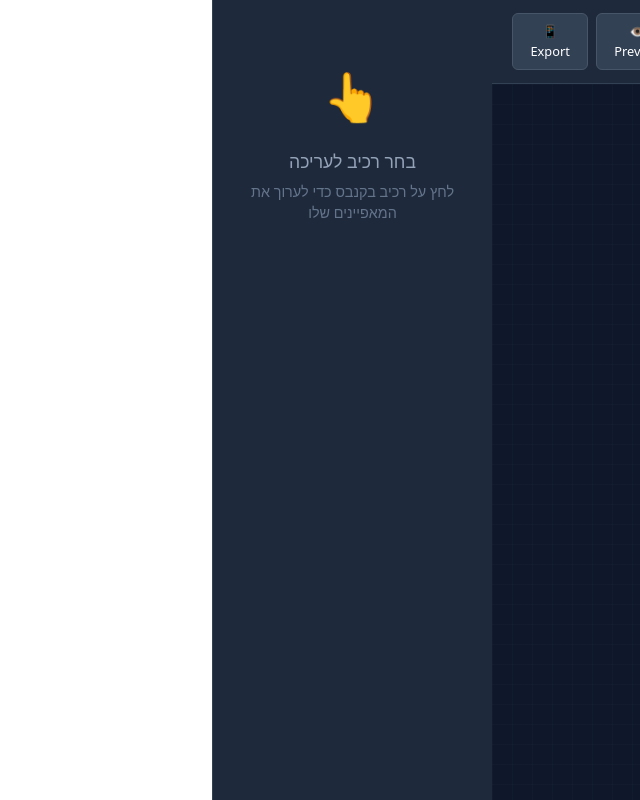
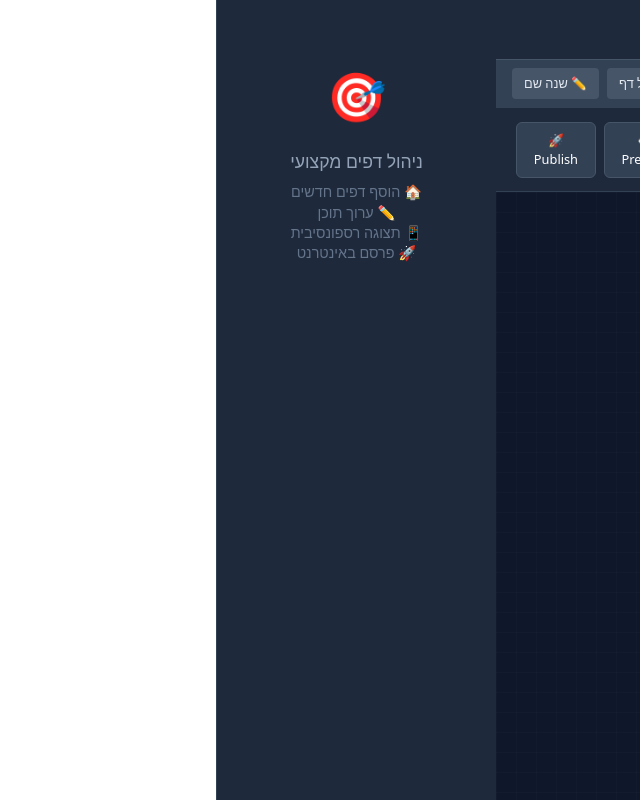
Before and after one commit to kfischi/webmaster-pro-frontend, a Next.js app: page /editor in a window 1280 px wide. Both pictures are taken after a click on the element "🧠 AI Assistant". Shown: the whole page, without its empty margins (640-1280 px from the left). Built offline with nearby package versions, Linux system fonts and the light colour scheme.

Commit message:
Update page.js

```diff
--- a/app/editor/page.js
+++ b/app/editor/page.js
@@ -2,7 +2,167 @@
 
 import React, { useState } from 'react';
 
-// BarbershopCanvas Component
+// PageManager Component
+const defaultTemplates = {
+  Home: ['Hero', 'Services', 'Testimonials'],
+  About: ['Hero', 'Story', 'Team'],
+  Services: ['Hero', 'ServicesGrid', 'Pricing'],
+  Contact: ['Hero', 'ContactForm', 'Map'],
+  Gallery: ['Hero', 'ImageGallery'],
+  Blog: ['Hero', 'BlogPosts'],
+};
+
+const pageIcons = {
+  Home: '🏠',
+  About: '👤',
+  Services: '💈',
+  Contact: '📞',
+  Gallery: '🖼️',
+  Blog: '📝',
+};
+
+function PageManager({ onPageChange, currentPageId }) {
+  const [pages, setPages] = useState([
+    createPage('Home'),
+  ]);
+  const [activePageId, setActivePageId] = useState(pages[0].id);
+
+  function createPage(type) {
+    return {
+      id: Date.now() + Math.random(),
+      name: type,
+      type,
+      content: defaultTemplates[type],
+      settings: { seoTitle: '', metaDescription: '' },
+      lastModified: new Date().toISOString(),
+    };
+  }
+
+  function addPage(type = 'Home') {
+    const newPage = createPage(type);
+    setPages([...pages, newPage]);
+    setActivePageId(newPage.id);
+    if (onPageChange) onPageChange(newPage);
+  }
+
+  function deletePage(id) {
+    if (pages.length <= 1) return; // לא למחוק את הדף האחרון
+    const updated = pages.filter((p) => p.id !== id);
+    setPages(updated);
+    if (activePageId === id && updated.length > 0) {
+      setActivePageId(updated[0].id);
+      if (onPageChange) onPageChange(updated[0]);
+    }
+  }
+
+  function duplicatePage(id) {
+    const original = pages.find((p) => p.id === id);
+    if (original) {
+      const copy = {
+        ...createPage(original.type),
+        name: original.name + ' Copy',
+        content: [...original.content],
+      };
+      setPages([...pages, copy]);
+      setActivePageId(copy.id);
+      if (onPageChange) onPageChange(copy);
+    }
+  }
+
+  function renamePage(id, newName) {
+    const updatedPages = pages.map((p) => (p.id === id ? { ...p, name: newName } : p));
+    setPages(updatedPages);
+    if (id === activePageId && onPageChange) {
+      const updatedPage = updatedPages.find((p) => p.id === id);
+      onPageChange(updatedPage);
+    }
+  }
+
+  function setActivePage(id) {
+    setActivePageId(id);
+    if (onPageChange) {
+      const page = pages.find((p) => p.id === id);
+      onPageChange(page);
+    }
+  }
+
+  const activePage = pages.find((p) => p.id === activePageId);
+
+  return (
+    <div style={pageStyles.container}>
+      {/* Page Tabs */}
+      <div style={pageStyles.tabs}>
+        {pages.map((page) => (
+          <div
+            key={page.id}
+            style={{
+              ...pageStyles.tab,
+              backgroundColor: page.id === activePageId ? '#3b82f6' : '#334155',
+              borderBottom: page.id === activePageId ? '3px solid #60a5fa' : 'none',
+            }}
+            onClick={() => setActivePage(page.id)}
+          >
+            <span style={pageStyles.tabIcon}>{pageIcons[page.type] || '📄'}</span>
+            <span style={pageStyles.tabName}>{page.name}</span>
+            {pages.length > 1 && (
+              <button
+                style={pageStyles.closeBtn}
+                onClick={(e) => {
+                  e.stopPropagation();
+                  deletePage(page.id);
+                }}
+              >
+                ✕
+              </button>
+            )}
+          </div>
+        ))}
+        <div style={pageStyles.addPageDropdown}>
+          <button style={pageStyles.addPageBtn}>➕ דף חדש</button>
+          <div style={pageStyles.dropdown}>
+            {Object.keys(defaultTemplates).map((type) => (
+              <button
+                key={type}
+                style={pageStyles.dropdownItem}
+                onClick={() => addPage(type)}
+              >
+                {pageIcons[type]} {type}
+              </button>
+            ))}
+          </div>
+        </div>
+      </div>
+
+      {/* Page Actions */}
+      <div style={pageStyles.pageActions}>
+        <span style={pageStyles.pageInfo}>
+          📄 {activePage?.name} ({activePage?.type})
+        </span>
+        <div style={pageStyles.actionButtons}>
+          <button
+            style={pageStyles.actionBtn}
+            onClick={() => duplicatePage(activePageId)}
+          >
+            📋 שכפל דף
+          </button>
+          <button
+            style={pageStyles.actionBtn}
+            onClick={() => {
+              const newName = prompt('שם חדש לדף:', activePage?.name);
+              if (newName && newName.trim()) {
+                renamePage(activePageId, newName.trim());
+              }
+            }}
+          >
+            ✏️ שנה שם
+          </button>
+        </div>
+      </div>
+    </div>
+  );
+}
+
+// BarbershopCanvas Component (מהקוד הקודם)
 function BarbershopCanvas({ onSelectElement }) {
   const [selectedId, setSelectedId] = useState(null);
 
@@ -71,38 +231,6 @@ function BarbershopCanvas({ onSelectElement }) {
         </div>
         {selectedId === 'services' && (
           <div style={canvasStyles.editBadge}>✏️ עריכת שירותים</div>
-        )}
-      </section>
-
-      {/* Counters Section */}
-      <section
-        data-id="counters"
-        onClick={() => handleSelect('counters')}
-        style={{
-          ...canvasStyles.counters,
-          outline: selectedId === 'counters' ? '3px solid #3b82f6' : 'none',
-          cursor: 'pointer'
-        }}
-      >
-        <div style={canvasStyles.container}>
-          <h2 style={canvasStyles.sectionTitle}>במספרים</h2>
-          <div style={canvasStyles.countersGrid}>
-            {[
-              { label: 'לקוחות מרוצים', value: '2,847+', icon: '👨‍🦱' },
-              { label: 'שנות ניסיון', value: '15+', icon: '⭐' },
-              { label: 'פרסים בינלאומיים', value: '8', icon: '🏆' },
-              { label: 'ספרים מקצועיים', value: '12', icon: '✂️' }
-            ].map((counter, i) => (
-              <div key={i} style={canvasStyles.counterBox}>
-                <div style={canvasStyles.counterIcon}>{counter.icon}</div>
-                <h3 style={canvasStyles.counterValue}>{counter.value}</h3>
-                <p style={canvasStyles.counterLabel}>{counter.label}</p>
-              </div>
-            ))}
-          </div>
-        </div>
-        {selectedId === 'counters' && (
-          <div style={canvasStyles.editBadge}>✏️ עריכת מונים</div>
         )}
       </section>
 
@@ -175,39 +303,18 @@ const templates = [
     features: ['מונים אנימטיים', 'מערכת הרשמה', 'לוח אימונים']
   },
   {
-    id: 'lawfirm',
-    title: 'משרד עורכי דין',
-    description: 'ייצוג משפטי מקצועי ואמין.',
-    image: 'https://images.unsplash.com/photo-1589829545856-d10d557cf95f?w=400&h=300&fit=crop',
-    features: ['עיצוב קלאסי', 'אזור לקוחות', 'יצירת קשר מאובטח']
-  },
-  {
     id: 'restaurant',
     title: 'מסעדת גורמה',
     description: 'חוויית טעמים בלתי נשכחת.',
     image: 'https://images.unsplash.com/photo-1565299624946-b28f40a0ca4b?w=400&h=300&fit=crop',
     features: ['תפריט דיגיטלי', 'הזמנות אונליין', 'גלריית מנות']
-  },
-  {
-    id: 'clinic',
-    title: 'קליניקה רפואית',
-    description: 'טיפול אישי ומקצועי בסטנדרטים הגבוהים ביותר.',
-    image: 'https://images.unsplash.com/photo-1576091160399-112ba8d25d1f?w=400&h=300&fit=crop',
-    features: ['הזמנת תורים', 'מידע רפואי', 'פורטל מטופלים']
-  },
-  {
-    id: 'yoga',
-    title: 'סטודיו יוגה',
-    description: 'איזון גוף ונפש בסביבה שלווה.',
-    image: 'https://images.unsplash.com/photo-1506905925346-21bda4d32df4?w=400&h=300&fit=crop',
-    features: ['שיעורים אונליין', 'מדיטציה מודרכת', 'חנות יוגה']
   }
 ];
 
 const tabs = ['AI Assistant', 'רכיבים', 'תבניות', 'אנימציות'];
 const devices = ['Desktop', 'Tablet', 'Mobile'];
 
-const EditorWithTemplates = () => {
+const EditorWithPages = () => {
   const [activeTab, setActiveTab] = useState('תבניות');
   const [selectedDevice, setSelectedDevice] = useState('Desktop');
   const [elements, setElements] = useState([]);
@@ -216,6 +323,24 @@ const EditorWithTemplates = () => {
   const [loadingTemplateId, setLoadingTemplateId] = useState(null);
   const [currentTemplate, setCurrentTemplate] = useState(null);
   const [selectedSection, setSelectedSection] = useState(null);
+  const [currentPage, setCurrentPage] = useState(null);
+
+  // פונקציה לטיפול בשינוי דף
+  const handlePageChange = (page) => {
+    setCurrentPage(page);
+    if (page.type === 'Home' && currentTemplate === 'barbershop-ultra') {
+      // אם זה דף בית עם תבנית מספרה - לשמור את התבנית
+      return;
+    }
+    // למדם אחר - להציג רכיבים לפי תוכן הדף
+    const pageElements = page.content.map((section, index) => ({
+      id: Date.now() + index,
+      type: section,
+      content: `${section} של דף ${page.name}`
+    }));
+    setElements(pageElements);
+    setCurrentTemplate(null);
+  };
 
   const addElement = (type) => {
     const newElement = {
@@ -235,9 +360,8 @@ const EditorWithTemplates = () => {
     setTimeout(() => {
       if (templateId === 'barbershop-ultra') {
         setCurrentTemplate('barbershop-ultra');
-        setElements([]); // מנקה רכיבים קיימים
+        setElements([]);
       } else {
-        // תבניות אחרות
         const defaultElements = [
           {
             id: Date.now(),
@@ -255,7 +379,7 @@ const EditorWithTemplates = () => {
       }
 
       setLoadingTemplateId(null);
-      setActiveTab('רכיבים'); // עבור לטאב רכיבים אחרי טעינה
+      setActiveTab('רכיבים');
     }, 1500);
   };
 
@@ -301,7 +425,6 @@ const EditorWithTemplates = () => {
             <h4 style={templateStyles.templateTitle}>{template.title}</h4>
             <p style={templateStyles.templateDescription}>{template.description}</p>
 
-            {/* Features */}
             {template.features && (
               <div style={templateStyles.features}>
                 {template.features.map((feature, index) => (
@@ -334,6 +457,7 @@ const EditorWithTemplates = () => {
       <div style={styles.leftPanel}>
         <div style={styles.logo}>
           <h2 style={styles.logoText}>WebMaster Pro</h2>
+          <div style={styles.version}>Multi-Page Edition</div>
         </div>
 
         <div style={styles.tabs}>
@@ -363,23 +487,10 @@ const EditorWithTemplates = () => {
               <textarea
                 value={aiPrompt}
                 onChange={(e) => setAiPrompt(e.target.value)}
-                placeholder="תאר מה אתה רוצה ליצור... למשל: 'צור hero section למספרה עם וידאו ברקע'"
+                placeholder="תאר מה אתה רוצה ליצור..."
                 style={styles.textarea}
               />
               <button style={styles.primaryButton}>✨ צור עם AI</button>
-
-              <div style={styles.quickActions}>
-                <h4 style={styles.quickTitle}>דוגמאות מהירות:</h4>
-                <button style={styles.quickButton} onClick={() => setAiPrompt('צור hero section מרשים')}>
-                  Hero Section
-                </button>
-                <button style={styles.quickButton} onClick={() => setAiPrompt('הוסף גלריית תמונות')}>
-                  גלריה
-                </button>
-                <button style={styles.quickButton} onClick={() => setAiPrompt('צור טופס יצירת קשר')}>
-                  טופס קשר
-                </button>
-              </div>
             </div>
           )}
 
@@ -409,12 +520,6 @@ const EditorWithTemplates = () => {
               <label style={styles.checkboxLabel}>
                 <input type="checkbox" style={styles.checkbox} /> Slide Up
               </label>
-              <label style={styles.checkboxLabel}>
-                <input type="checkbox" style={styles.checkbox} /> Parallax
-              </label>
-              <label style={styles.checkboxLabel}>
-                <input type="checkbox" style={styles.checkbox} /> Bounce
-              </label>
             </div>
           )}
         </div>
@@ -422,6 +527,10 @@ const EditorWithTemplates = () => {
 
       {/* Center Canvas */}
       <div style={styles.center}>
+        {/* Page Manager */}
+        <PageManager onPageChange={handlePageChange} />
+
+        {/* Toolbar */}
         <div style={styles.toolbar}>
           <div style={styles.toolbarLeft}>
             {devices.map((device) => (
@@ -446,19 +555,25 @@ const EditorWithTemplates = () => {
             <button style={styles.toolButton}>↷ Redo</button>
             <button style={styles.toolButton}>💾 Save</button>
             <button style={styles.toolButton}>👁️ Preview</button>
-            <button style={styles.toolButton}>📱 Export</button>
+            <button style={styles.toolButton}>🚀 Publish</button>
           </div>
         </div>
 
+        {/* Canvas */}
         <div style={styles.canvas}>
           {currentTemplate === 'barbershop-ultra' ? (
             <BarbershopCanvas onSelectElement={selectSection} />
           ) : elements.length === 0 ? (
             <div style={styles.emptyState}>
               <div style={styles.emptyIcon}>🎨</div>
-              <h3 style={styles.emptyTitle}>התחל ליצור</h3>
+              <h3 style={styles.emptyTitle}>
+                {currentPage ? `עריכת דף ${currentPage.name}` : 'התחל ליצור'}
+              </h3>
               <p style={styles.emptyText}>
-                בחר תבנית מהצד השמאלי או הוסף רכיבים כדי להתחיל לעצב
+                {currentPage
+                  ? `בחר תבנית או הוסף רכיבים לדף ${currentPage.name}`
+                  : 'בחר תבנית מהצד השמאלי או הוסף רכיבים כדי להתחיל לעצב'
+                }
               </p>
             </div>
           ) : (
@@ -475,10 +590,6 @@ const EditorWithTemplates = () => {
                 >
                   <div style={styles.elementHeader}>
                     <span style={styles.elementType}>{el.type}</span>
-                    <div style={styles.elementActions}>
-                      <button style={styles.elementAction}>⚙️</button>
-                      <button style={styles.elementAction}>👁️</button>
-                    </div>
                   </div>
                   <div style={styles.elementContent}>{el.content}</div>
                 </div>
@@ -545,16 +656,126 @@ const EditorWithTemplates = () => {
           </div>
         ) : (
           <div style={styles.noSelection}>
-            <div style={styles.noSelectionIcon}>👆</div>
-            <h4 style={styles.noSelectionTitle}>בחר רכיב לעריכה</h4>
+            <div style={styles.noSelectionIcon}>🎯</div>
+            <h4 style={styles.noSelectionTitle}>ניהול דפים מקצועי</h4>
             <p style={styles.noSelectionText}>
-              לחץ על רכיב בקנבס כדי לערוך את המאפיינים שלו
+              🏠 הוסף דפים חדשים<br/>
+              ✏️ ערוך תוכן<br/>
+              📱 תצוגה רספונסיבית<br/>
+              🚀 פרסם באינטרנט
             </p>
           </div>
         )}
       </div>
     </div>
   );
+};
+
+// Page Manager Styles
+const pageStyles = {
+  container: {
+    backgroundColor: '#1e293b',
+    borderBottom: '1px solid #334155'
+  },
+  tabs: {
+    display: 'flex',
+    padding: '8px 12px',
+    gap: '8px',
+    alignItems: 'center',
+    overflowX: 'auto'
+  },
+  tab: {
+    display: 'flex',
+    alignItems: 'center',
+    gap: '8px',
+    padding: '8px 12px',
+    borderRadius: '6px 6px 0 0',
+    cursor: 'pointer',
+    transition: 'all 0.3s ease',
+    whiteSpace: 'nowrap',
+    minWidth: 'fit-content'
+  },
+  tabIcon: {
+    fontSize: '1rem'
+  },
+  tabName: {
+    fontSize: '0.9rem',
+    fontWeight: '500'
+  },
+  closeBtn: {
+    background: 'none',
+    border: 'none',
+    color: '#94a3b8',
+    cursor: 'pointer',
+    fontSize: '0.8rem',
+    marginLeft: '4px',
+    padding: '2px 4px',
+    borderRadius: '2px',
+    transition: 'all 0.2s ease'
+  },
+  addPageDropdown: {
+    position: 'relative'
+  },
+  addPageBtn: {
+    background: 'linear-gradient(90deg, #10b981, #059669)',
+    border: 'none',
+    color: 'white',
+    padding: '8px 16px',
+    borderRadius: '6px',
+    cursor: 'pointer',
+    fontSize: '0.9rem',
+    fontWeight: '600',
+    transition: 'all 0.3s ease'
+  },
+  dropdown: {
+    position: 'absolute',
+    top: '100%',
+    left: 0,
+    background: '#334155',
+    borderRadius: '6px',
+    boxShadow: '0 4px 12px rgba(0,0,0,0.3)',
+    zIndex: 1000,
+    minWidth: '150px',
+    display: 'none'
+  },
+  dropdownItem: {
+    width: '100%',
+    background: 'none',
+    border: 'none',
+    color: '#f8fafc',
+    padding: '8px 12px',
+    textAlign: 'left',
+    cursor: 'pointer',
+    fontSize: '0.9rem',
+    transition: 'all 0.2s ease'
+  },
+  pageActions: {
+    display: 'flex',
+    justifyContent: 'space-between',
+    alignItems: 'center',
+    padding: '8px 16px',
+    backgroundColor: '#334155',
+    borderTop: '1px solid #475569'
+  },
+  pageInfo: {
+    fontSize: '0.9rem',
+    color: '#cbd5e1',
+    fontWeight: '500'
+  },
+  actionButtons: {
+    display: 'flex',
+    gap: '8px'
+  },
+  actionBtn: {
+    background: '#475569',
+    border: 'none',
+    color: '#e2e8f0',
+    padding: '6px 12px',
+    borderRadius: '4px',
+    cursor: 'pointer',
+    fontSize: '0.8rem',
+    transition: 'all 0.3s ease'
+  }
 };
 
 // Canvas Styles for BarbershopCanvas
@@ -715,44 +936,6 @@ const canvasStyles = {
     width: '100%',
     transition: 'all 0.3s ease'
   },
-  counters: {
-    padding: '60px 20px',
-    background: 'linear-gradient(135deg, #1e293b 0%, #334155 100%)',
-    position: 'relative',
-    transition: 'all 0.3s ease'
-  },
-  countersGrid: {
-    display: 'grid',
-    gridTemplateColumns: 'repeat(auto-fit, minmax(200px, 1fr))',
-    gap: '30px',
-    maxWidth: '1000px',
-    margin: '0 auto'
-  },
-  counterBox: {
-    textAlign: 'center',
-    padding: '30px 20px',
-    background: 'rgba(51, 65, 85, 0.5)',
-    borderRadius: '16px',
-    border: '1px solid rgba(59, 130, 246, 0.2)',
-    backdropFilter: 'blur(10px)'
-  },
-  counterIcon: {
-    fontSize: '3rem',
-    marginBottom: '15px'
-  },
-  counterValue: {
-    fontSize: '3rem',
-    fontWeight: 'bold',
-    color: '#3b82f6',
-    marginBottom: '10px',
-    margin: 0
-  },
-  counterLabel: {
-    fontSize: '1.1rem',
-    color: '#cbd5e1',
-    fontWeight: '500',
-    margin: 0
-  },
   testimonials: {
     padding: '60px 20px',
     backgroundColor: 'rgba(15, 23, 42, 0.8)',
@@ -910,13 +1093,18 @@ const styles = {
     textAlign: 'center'
   },
   logoText: {
-    margin: 0,
+    margin: '0 0 5px 0',
     background: 'linear-gradient(90deg, #3b82f6, #1d4ed8)',
     backgroundClip: 'text',
     WebkitBackgroundClip: 'text',
     WebkitTextFillColor: 'transparent',
     fontSize: '1.5rem',
     fontWeight: 'bold'
+  },
+  version: {
+    fontSize: '0.7rem',
+    color: '#10b981',
+    fontWeight: '600'
   },
   tabs: {
     padding: '16px 0',
@@ -977,7 +1165,8 @@ const styles = {
     backgroundColor: '#334155',
     color: '#fff',
     cursor: 'pointer',
-    fontSize: '0.8rem'
+    fontSize: '0.8rem',
+    transition: 'all 0.3s ease'
   },
   canvas: {
     flex: 1,
@@ -1037,17 +1226,6 @@ const styles = {
     color: '#94a3b8',
     textTransform: 'uppercase',
     fontWeight: 'bold'
-  },
-  elementActions: {
-    display: 'flex',
-    gap: '8px'
-  },
-  elementAction: {
-    background: 'none',
-    border: 'none',
-    color: '#94a3b8',
-    cursor: 'pointer',
-    fontSize: '0.9rem'
   },
   elementContent: {
     fontSize: '1rem',
@@ -1127,25 +1305,6 @@ const styles = {
     marginBottom: '8px',
     textAlign: 'left'
   },
-  quickActions: {
-    marginTop: '20px'
-  },
-  quickTitle: {
-    fontSize: '0.9rem',
-    marginBottom: '10px',
-    color: '#cbd5e1'
-  },
-  quickButton: {
-    background: '#475569',
-    border: 'none',
-    color: '#e2e8f0',
-    padding: '6px 12px',
-    borderRadius: '4px',
-    cursor: 'pointer',
-    fontSize: '0.8rem',
-    marginRight: '8px',
-    marginBottom: '6px'
-  },
   checkboxLabel: {
     display: 'flex',
     alignItems: 'center',
@@ -1204,4 +1363,4 @@ const styles = {
   }
 };
 
-export default EditorWithTemplates;
+export default EditorWithPages;
```
